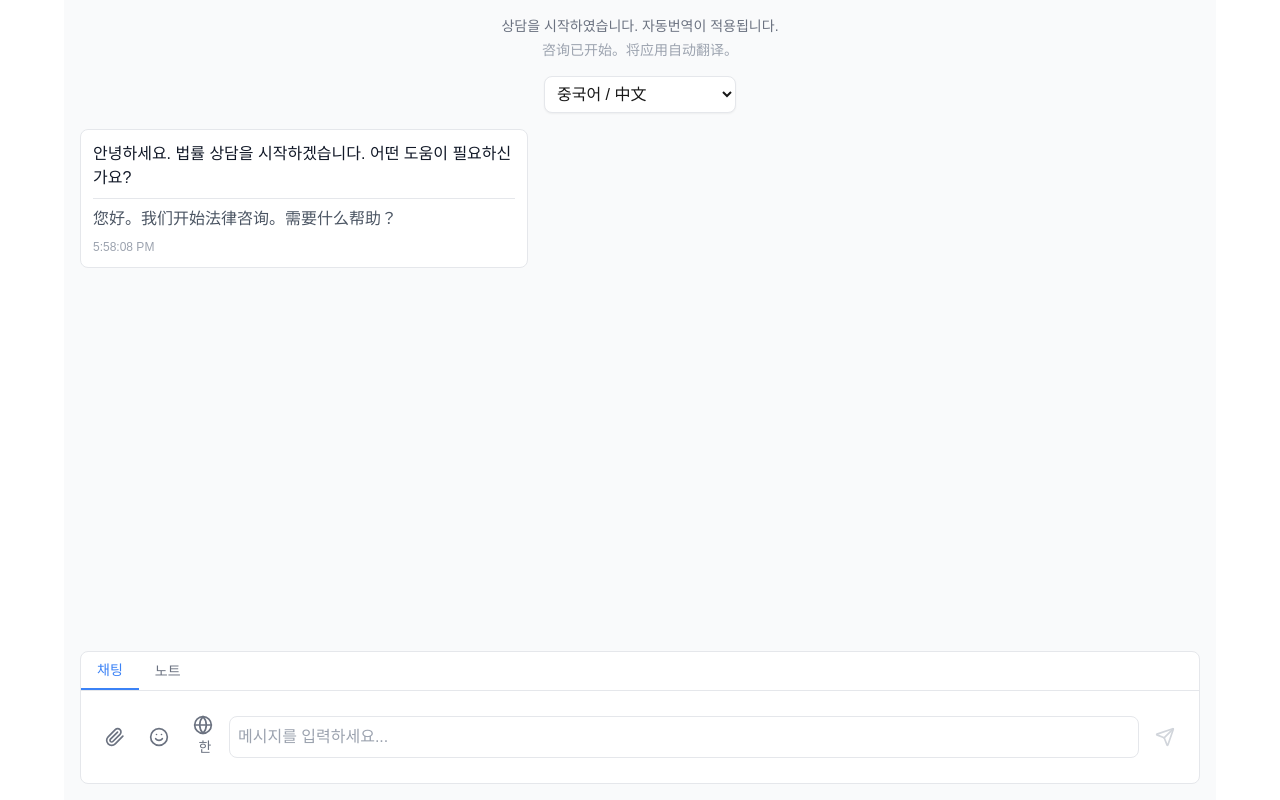
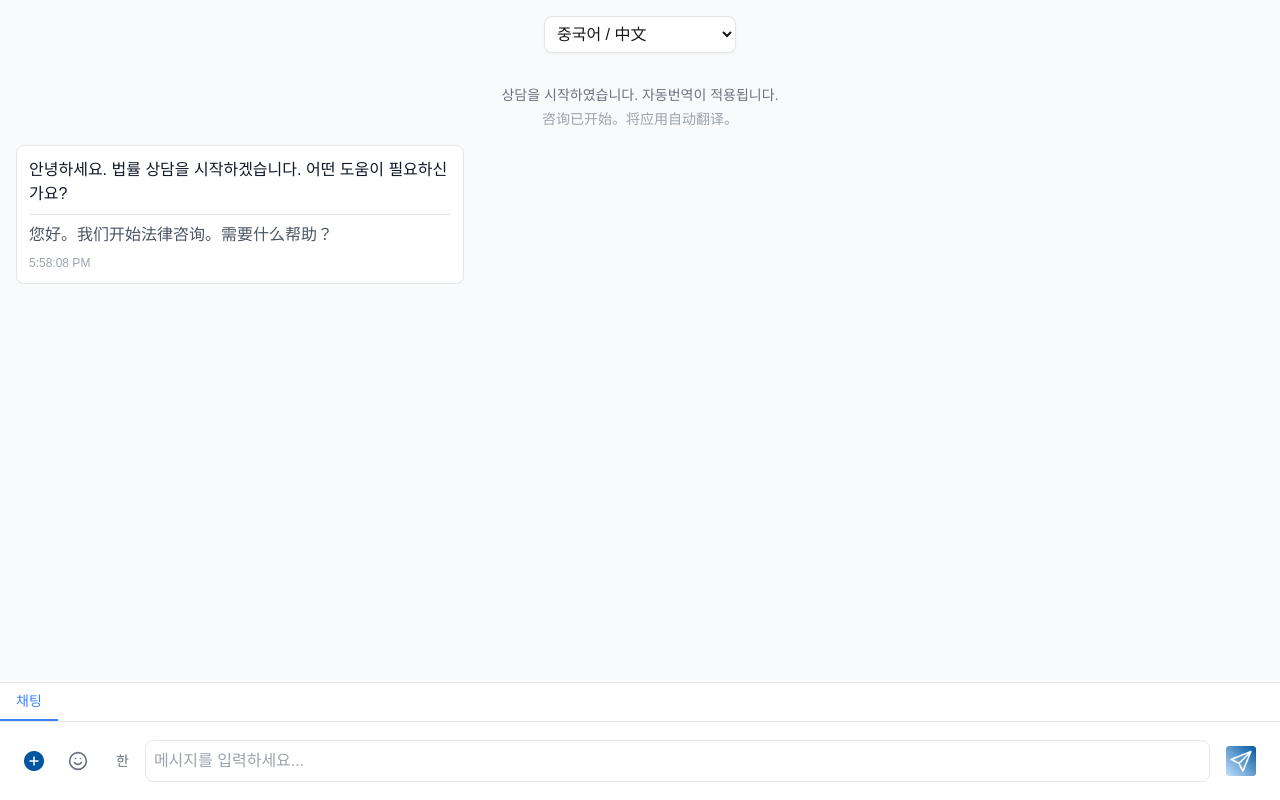
Before and after one commit to LawCare/Law_Care-FE, a Next.js app: page /live-chat in a window 1280 px wide. Built offline with nearby package versions, Linux system fonts and the light colour scheme.

Commit message:
feat: insert icon

```diff
--- a/src/components/LiveChat/Chatting.jsx
+++ b/src/components/LiveChat/Chatting.jsx
@@ -1,6 +1,10 @@
 import React, { useState, useEffect } from 'react';
 import { TRANSLATIONS, LANGUAGES, LANGUAGE_LABELS, HEADER_MESSAGE, INITIAL_GREETING } from './ChatData';
-import { Globe, Paperclip, Send, Smile } from 'lucide-react';
+import { Smile } from 'lucide-react';
+import Image from 'next/image';
+import addIcon from '@/assets/icons/addition.png';
+import send from '@/assets/icons/send.png';
+import Aa from '@/assets/icons/Aa.png';
 
 const Chatting = () => {
   const [messages, setMessages] = useState([]);
@@ -12,7 +16,6 @@ const Chatting = () => {
   const [activeInputTab, setActiveInputTab] = useState('chat');
   const [isKorean, setIsKorean] = useState(true);
 
-  // INITIAL_GREETING을 다국어 형태로 표시
   useEffect(() => {
     const timer = setTimeout(() => {
       setMessages([
@@ -58,7 +61,12 @@ const Chatting = () => {
         th: textToSend
       };
     } else {
-      messageToSend = TRANSLATIONS.worker[dummyIndex];
+      messageToSend = {
+        ko: TRANSLATIONS.worker[dummyIndex].ko,
+        zh: TRANSLATIONS.worker[dummyIndex].zh,
+        vi: TRANSLATIONS.worker[dummyIndex].vi,
+        th: TRANSLATIONS.worker[dummyIndex].th
+      };
       setDummyIndex((prevIndex) => (prevIndex + 1) % TRANSLATIONS.worker.length);
     }
 
@@ -106,13 +114,8 @@ const Chatting = () => {
   };
 
   return (
-    <div className="max-w-6xl mx-auto p-4 bg-gray-50 h-screen flex flex-col">
-      <div className="text-center space-y-1 mb-4">
-        <p className="text-gray-500 text-sm">{HEADER_MESSAGE.ko}</p>
-        <p className="text-gray-400 text-sm">{HEADER_MESSAGE[selectedLanguage]}</p>
-      </div>
-
-      <div className="flex justify-center mb-4">
+    <div className="h-screen flex flex-col bg-gray-50">
+      <div className="flex justify-center my-4">
         <select
           value={selectedLanguage}
           onChange={(e) => setSelectedLanguage(e.target.value)}
@@ -125,8 +128,14 @@ const Chatting = () => {
           ))}
         </select>
       </div>
+      <div className="flex-none p-4">
+        <div className="text-center space-y-1">
+          <p className="text-gray-500 text-sm">{HEADER_MESSAGE.ko}</p>
+          <p className="text-gray-400 text-sm">{HEADER_MESSAGE[selectedLanguage]}</p>
+        </div>
+      </div>
 
-      <div className="flex-1 overflow-y-auto space-y-4">
+      <div className="flex-1 overflow-y-auto px-4 space-y-4">
         {messages.map((message) => (
           <div key={message.id} className={`flex ${message.sender === 'user' ? 'justify-end' : 'justify-start'}`}>
             <div
@@ -140,10 +149,8 @@ const Chatting = () => {
             >
               <div className="space-y-2">
                 <p className="break-words text-gray-900">{message.messages.ko}</p>
-                {message.type === 'chat' && (
-                  <p className="break-words text-gray-600 border-t pt-2">
-                    {message.messages[selectedLanguage]}
-                  </p>
+                {message.type === 'chat' && selectedLanguage !== 'ko' && (
+                  <p className="break-words text-gray-600 border-t pt-2">{message.messages[selectedLanguage]}</p>
                 )}
               </div>
               <div className="text-xs text-gray-400 mt-2">{message.timestamp.toLocaleTimeString()}</div>
@@ -152,7 +159,7 @@ const Chatting = () => {
         ))}
       </div>
 
-      <div className="mt-4 bg-white border rounded-lg">
+      <div className="flex-none border-t bg-white">
         <div className="flex border-b">
           <button
             className={`px-4 py-2 text-sm ${
@@ -161,14 +168,6 @@ const Chatting = () => {
             onClick={() => setActiveInputTab('chat')}
           >
             채팅
-          </button>
-          <button
-            className={`px-4 py-2 text-sm ${
-              activeInputTab === 'note' ? 'border-b-2 border-blue-500 text-blue-500' : 'text-gray-500'
-            }`}
-            onClick={() => setActiveInputTab('note')}
-          >
-            노트
           </button>
         </div>
 
@@ -181,7 +180,7 @@ const Chatting = () => {
                 disabled={isLoading}
                 title="파일 첨부"
               >
-                <Paperclip size={20} />
+                <Image src={addIcon} alt="addfile" width={20} height={20} />
               </button>
               <button
                 onClick={handleEmojiClick}
@@ -197,37 +196,26 @@ const Chatting = () => {
                 disabled={isLoading}
                 title="한/영 전환"
               >
-                <Globe size={20} />
+                {/* <Image src={Aa} alt="togglelanguage" width={20} height={20} /> */}
                 <span className="ml-1 text-sm">{isKorean ? '한' : 'A'}</span>
               </button>
             </div>
-            {activeInputTab === 'chat' ? (
             <input
               type="text"
               value={inputText}
               onChange={(e) => setInputText(e.target.value)}
               onKeyPress={(e) => e.key === 'Enter' && !isLoading && handleSendMessage()}
               placeholder="메시지를 입력하세요..."
-                className="flex-1 p-2 border rounded-lg"
+              className="flex-1 p-2 border rounded-lg focus:outline-none focus:ring-2 focus:ring-blue-500"
               disabled={isLoading}
             />
-            ) : (
-              <textarea
-                value={noteText}
-                onChange={(e) => setNoteText(e.target.value)}
-                onKeyPress={(e) => e.key === 'Enter' && !e.shiftKey && !isLoading && handleSendMessage()}
-                placeholder="노트를 작성하세요..."
-                className="flex-1 p-2 border rounded-lg resize-none h-24"
-                disabled={isLoading}
-              />
-            )}
             <button
               onClick={handleSendMessage}
               className="p-2 text-blue-500 hover:bg-blue-50 rounded-lg disabled:text-gray-300"
               disabled={isLoading || (!inputText.trim() && !noteText.trim())}
               title="전송"
             >
-              <Send size={20} />
+              <Image src={send} alt="send" width={30} height={30} />
             </button>
           </div>
         </div>
```
Lines whose indentation alone changed are shown as unchanged.
